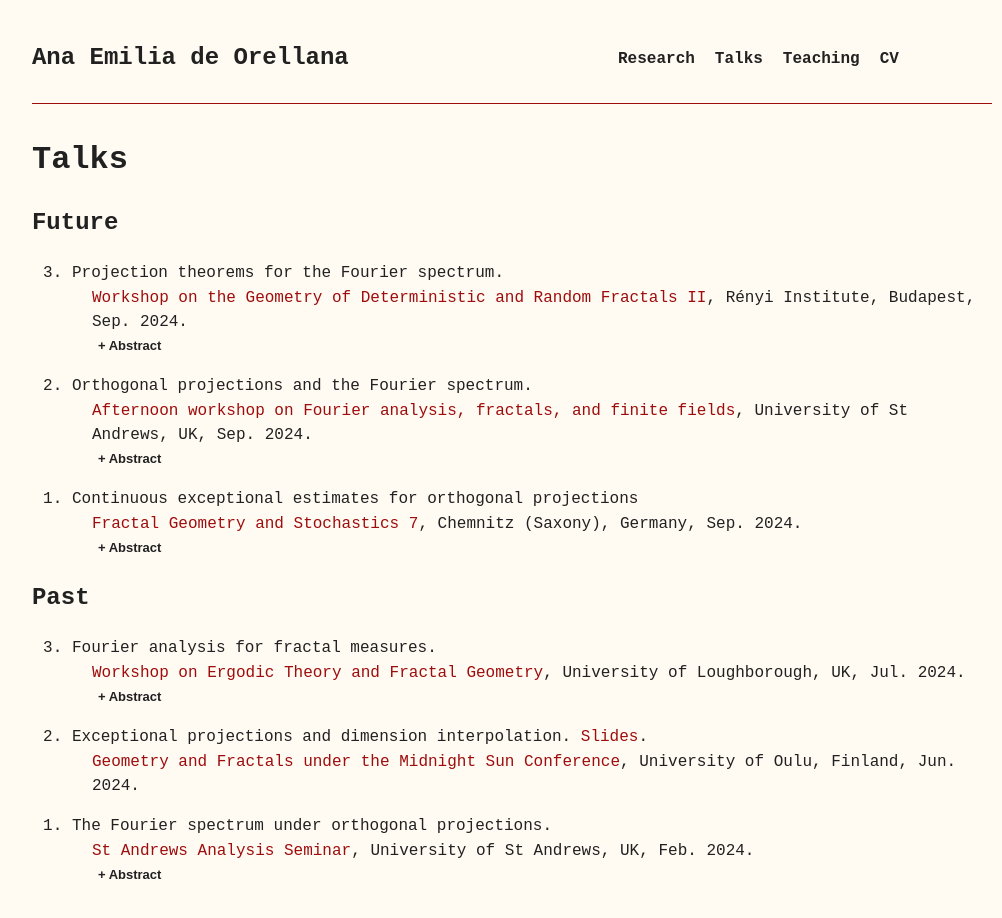
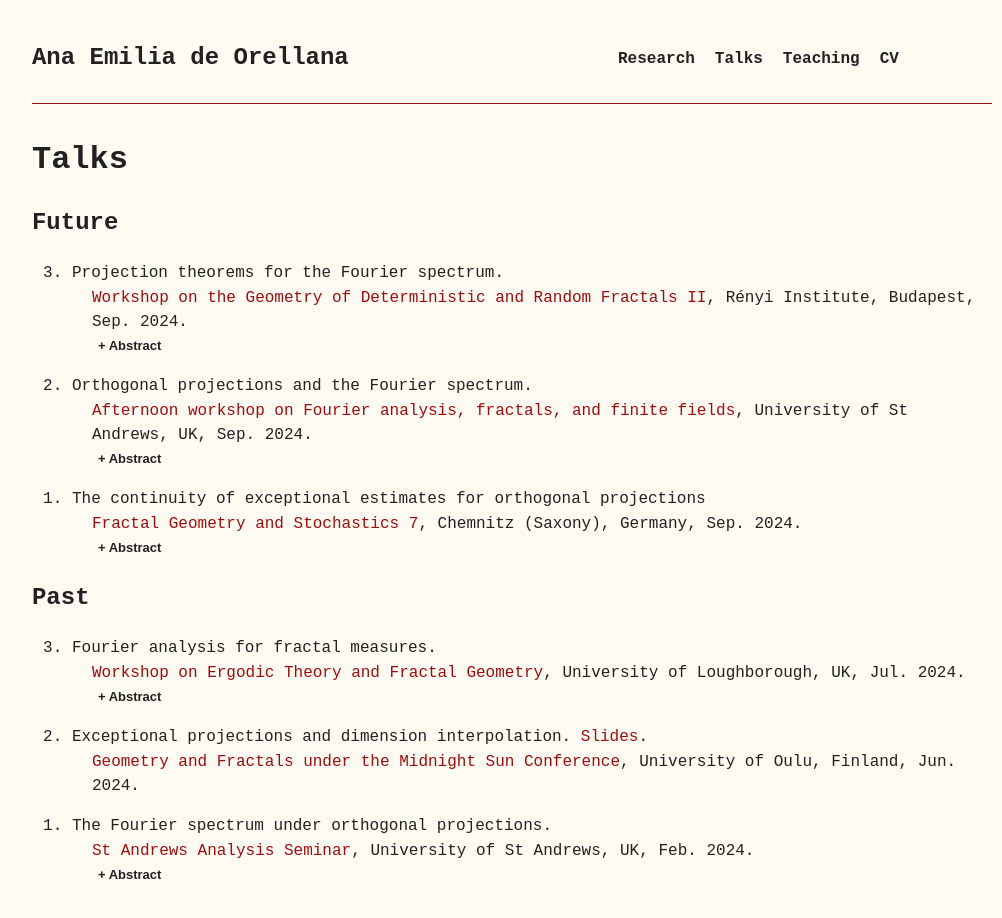
Before and after one commit to AnadeOre/anadeore.github.io, a Next.js app: page /talks in a window 1280 px wide. Shown: the top 918 px of the page, without its empty margins (128-1130 px from the left). Built offline with nearby package versions, Linux system fonts and the light colour scheme.

Commit message:
Fixed talk title

```diff
--- a/src/app/talks/page.jsx
+++ b/src/app/talks/page.jsx
@@ -25,7 +25,7 @@ const Teaching = () => {
           abstract='It is well-known that when sets have the same Fourier and Hausdorff dimensions there are no exceptions to Marstrand’s projection theorem. In this talk we will show how we can use the method of dimension interpolation to improve the state of the art estimates for the Hausdorff dimension of the exceptional set of projections in higher dimensions. Joint work with Jonathan Fraser.'
         />
         <Talk
-          title='Continuous exceptional estimates for orthogonal projections'
+          title='The continuity of exceptional estimates for orthogonal projections'
           event='Fractal Geometry and Stochastics 7'
           where='Chemnitz (Saxony), Germany'
           link='https://www.tu-chemnitz.de/mathematik/stochastik/fgs7/index.html'
```
